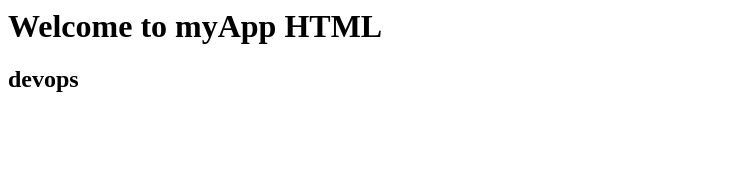
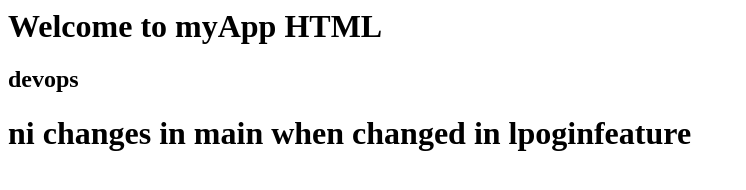
Before and after one commit to RamavathSwathi-01/myApp, a plain HTML site: page index.html in a window 1280 px wide. Shown: the whole page, without its empty margins (0-746 px from the left). Drawn offline with Linux system fonts and the light colour scheme.

Commit message:
Add header for changes in login feature

```diff
--- a/index.html
+++ b/index.html
@@ -1,2 +1,3 @@
 <h1>Welcome to myApp HTML<h1>
   <h2>devops</h2>
+  <h1>ni changes in main when changed in lpoginfeature</h1>
```
